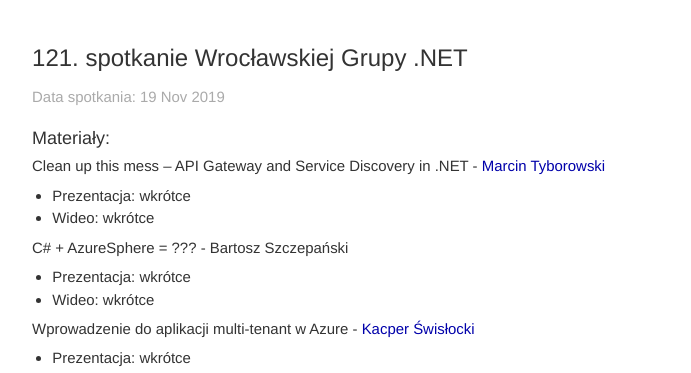
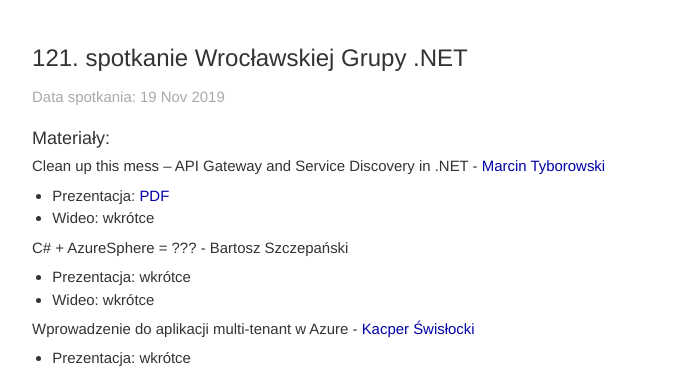
Before and after one commit to wrocnet/wrocnet.github.io, a Jekyll site: the page built from _posts/2019-11-19-121-spotkanie-wroclawskiej-grupy-net.md, in a window 1280 px wide. Shown: the part 500-873 px from the top of the page, without its empty margins (294-985 px from the left). Built offline with Jekyll 4.4.1, drawn with Linux system fonts in a browser that asks for light colours; nearby versions of some CDN libraries; a script that is not in the unit is left out.

Commit message:
Marcin Tyborowski - slajdy

```diff
--- a/_posts/2019-11-19-121-spotkanie-wroclawskiej-grupy-net.md
+++ b/_posts/2019-11-19-121-spotkanie-wroclawskiej-grupy-net.md
@@ -5,7 +5,7 @@
 ---
 
 #### Clean up this mess – API Gateway and Service Discovery in .NET - [Marcin Tyborowski](https://twitter.com/mtyborowski09)
-* Prezentacja: wkrótce
+* Prezentacja: [PDF](/assets/cleanupthismessv3-191120171921.pdf)
 * Wideo: wkrótce
 
 #### C# + AzureSphere = ??? - Bartosz Szczepański
```
